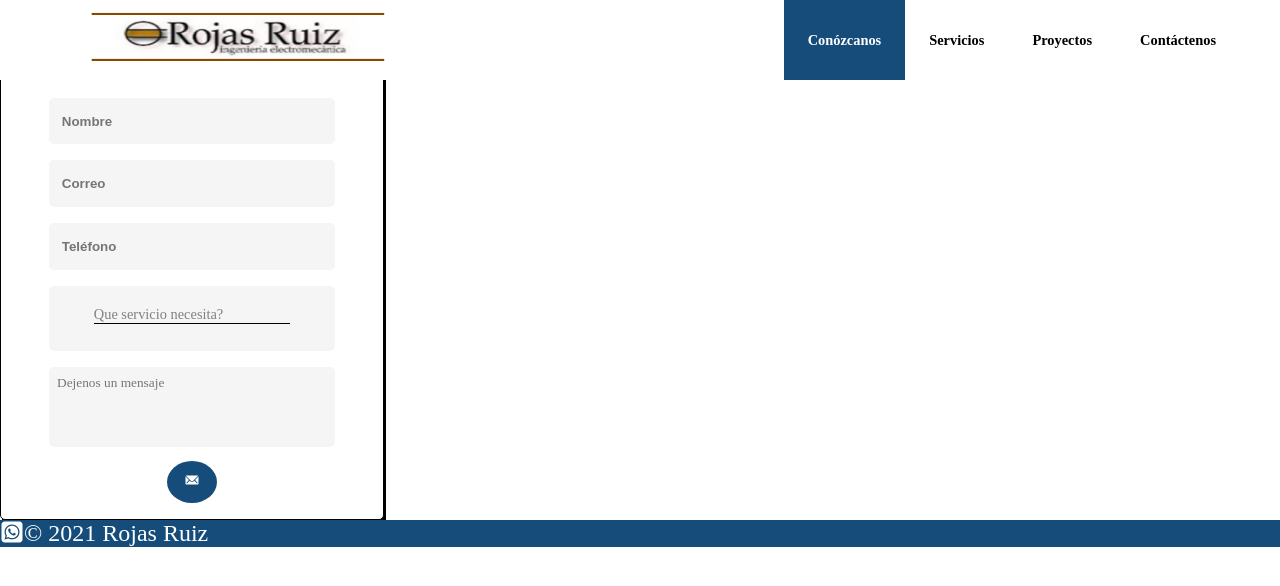
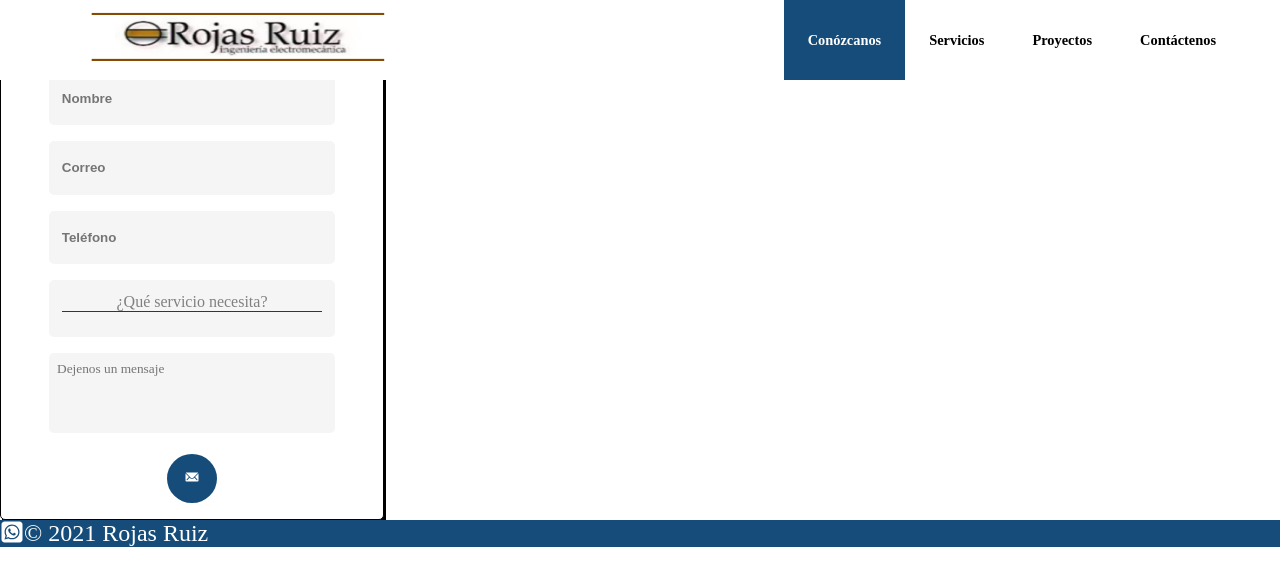
Before and after one commit to danimaietta/rojasruiz, a Next.js app: page /contact in a window 1280 px wide. Shown: the top 586 px of the page. Built offline with nearby package versions, Linux system fonts and the light colour scheme.

Commit message:
dropdown is clicked for the first time

```diff
--- a/src/app/contact/page.module.scss
+++ b/src/app/contact/page.module.scss
@@ -69,7 +69,7 @@
     }
   }
 
-  input, p, .contact-dropdown, textarea {
+  input, .contact-dropdown, textarea {
     margin: 0.5rem 2rem;
   }
 
@@ -89,40 +89,50 @@
   }
 
   .contact-dropdown {
-    /* text-align: center; */
     background-color: var(--contact-form-input-background);
     border-radius: 5px;
-    color:hsl(from color h s l);
-    font-size: 1rem;
     list-style-type: none;
     padding: 0.8rem;
     text-align: center;
+
+    p {
+      border-bottom: 1px solid rgb(54, 52, 52);
+      text-align: center;
     }
 
-  .contact-dropdown > p {
-    border-bottom: 1px solid black;
-    color: grey;
-  }
-
-  .contact-dropdown:hover .dropdown-items {
+    &:hover .dropdown-items {
       animation: displayList 0.2s ease-in;
       display: block;
       cursor: pointer;
       list-style-type: none;
     }
 
-  .contact-dropdown > .dropdown-items > li {
-    font-size: 1.1rem;
+    .dropdown-selected {
+      color: black;
+      font-size: 1.4rem;
+    }
+
+    .dropdown-placeholder {
+      display: flex;
+      align-items: center;
+      justify-content: center;
+      color: grey;
+      font-size: 1rem;
+    }
+
+    .dropdown-items > li {
+      color: rgb(54, 52, 52);
+      font-size: 0.9rem;
       margin: 0.8vh 0px;
     }
 
-  .contact-dropdown > .dropdown-items > li:hover {
+    .dropdown-items > li:hover {
       background-color: var(--hover-color);
       color: var(--h1-color);
-    font-size: 1.3rem;
+      font-size: 1.4rem;
     }
 
-  .contact-dropdown > .dropdown-items {
+    .dropdown-items {
       display: none;
     }
 
@@ -172,13 +182,14 @@
         opacity: 5px;
       }
     }
+  }
 
   textarea {
     background-color: var(--contact-form-input-background);
     border-radius: 5px;
     border: none;
     font-family: var(--font-family);
-    height: 5rem;
+    height: 10vh;
     padding: 0.5rem;
     resize: none;
   }
--- a/src/app/contact/page.tsx
+++ b/src/app/contact/page.tsx
@@ -4,19 +4,19 @@ import { IoIosMail } from "react-icons/io";
 import constants from '@/constants/constants'
 
 export default function Contact() {
-  const [isName, setDisplayName] = useState<boolean>(false)
-  const [isMail, setDisplayMail] = useState<boolean>(false)
-  const [isPhone, setDisplayPhone] = useState<boolean>(false)
+  const [isName, setIsName] = useState<boolean>(false)
+  const [isMail, setIsMail] = useState<boolean>(false)
+  const [isPhone, setIsPhone] = useState<boolean>(false)
   const [displaySuccess, setDisplaySuccess] = useState<boolean>(false)
-  const [dropdownTitle, setDropdownTitle] = useState<string>('Que servicio necesita?')
-  const dropDownClicked = useRef(true)
+  const [dropdownTitle, setDropdownTitle] = useState<string>('¿Qué servicio necesita?')
+  const dropDownClicked = useRef(false)
   const { contactDropdownOptions, maxCharacters, regexString, regexNumber, regexMail } = constants
 
   const checkInput = (type: string) => (e: React.ChangeEvent<HTMLInputElement>)  => {
     const { value } = e.target
-    !value.match(regexString) && type === 'string' ? setDisplayName(true) : setDisplayName(false)
-    !value.match(regexNumber) && type === 'number' ? setDisplayPhone(true) : setDisplayPhone(false)
-    !value.match(regexMail) && type === 'mail' ? setDisplayMail(true) : setDisplayMail(false)
+    !value.match(regexString) && type === 'string' ? setIsName(true) : setIsName(false)
+    !value.match(regexNumber) && type === 'number' ? setIsPhone(true) : setIsPhone(false)
+    !value.match(regexMail) && type === 'mail' ? setIsMail(true) : setIsMail(false)
   }
 
   const sendEmail = (e: React.MouseEvent<HTMLButtonElement>) => {
```
Lines whose indentation alone changed are shown as unchanged.
